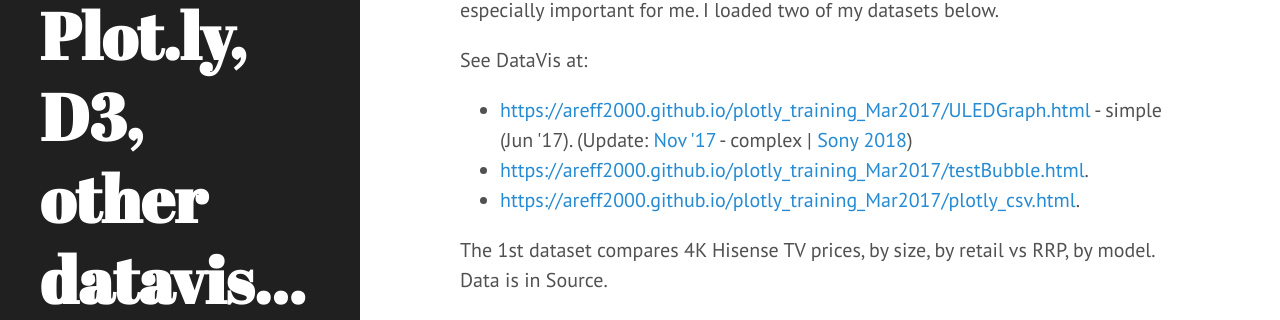
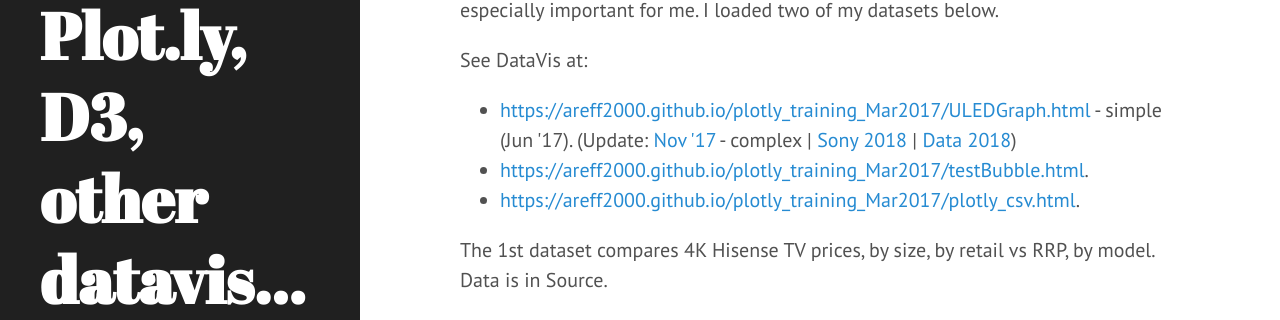
Before and after one commit to areff2000/areff2000.github.io, a Jekyll site: the page built from _posts/2017-03-28-plotly.markdown, in a window 1280 px wide and 900 px high. Shown: the part 355-675 px from the top of the window. Built offline with Jekyll 4.4.1, drawn with Linux system fonts in a browser that asks for light colours.

Commit message:
add data viewer Sony 2018

```diff
--- a/_posts/2017-03-28-plotly.markdown
+++ b/_posts/2017-03-28-plotly.markdown
@@ -11,7 +11,7 @@ Loading csv files were especially important for me. I loaded two of my datasets
 
 <p>See DataVis at:
 <ul><li>
-<a href="https://areff2000.github.io/plotly_training_Mar2017/ULEDGraph.html">https://areff2000.github.io/plotly_training_Mar2017/ULEDGraph.html</a> - simple (Jun '17). (Update: <a href="https://areff2000.github.io/plotly_training_Mar2017/ULEDGraphNov17.html">Nov '17</a> - complex | <a href="https://areff2000.github.io/plotly_training_Mar2017/SonyLEDGraph18.html">Sony 2018</a>)</li>
+<a href="https://areff2000.github.io/plotly_training_Mar2017/ULEDGraph.html">https://areff2000.github.io/plotly_training_Mar2017/ULEDGraph.html</a> - simple (Jun '17). (Update: <a href="https://areff2000.github.io/plotly_training_Mar2017/ULEDGraphNov17.html">Nov '17</a> - complex | <a href="https://areff2000.github.io/plotly_training_Mar2017/SonyLEDGraph18.html">Sony 2018</a> | <a href="https://areff2000.github.io/plotly_training_Mar2017/csViewer.html">Data 2018</a>)</li>
 <li>
 <a href="https://areff2000.github.io/plotly_training_Mar2017/testBubble.html">https://areff2000.github.io/plotly_training_Mar2017/testBubble.html</a>.
 </li>
```
